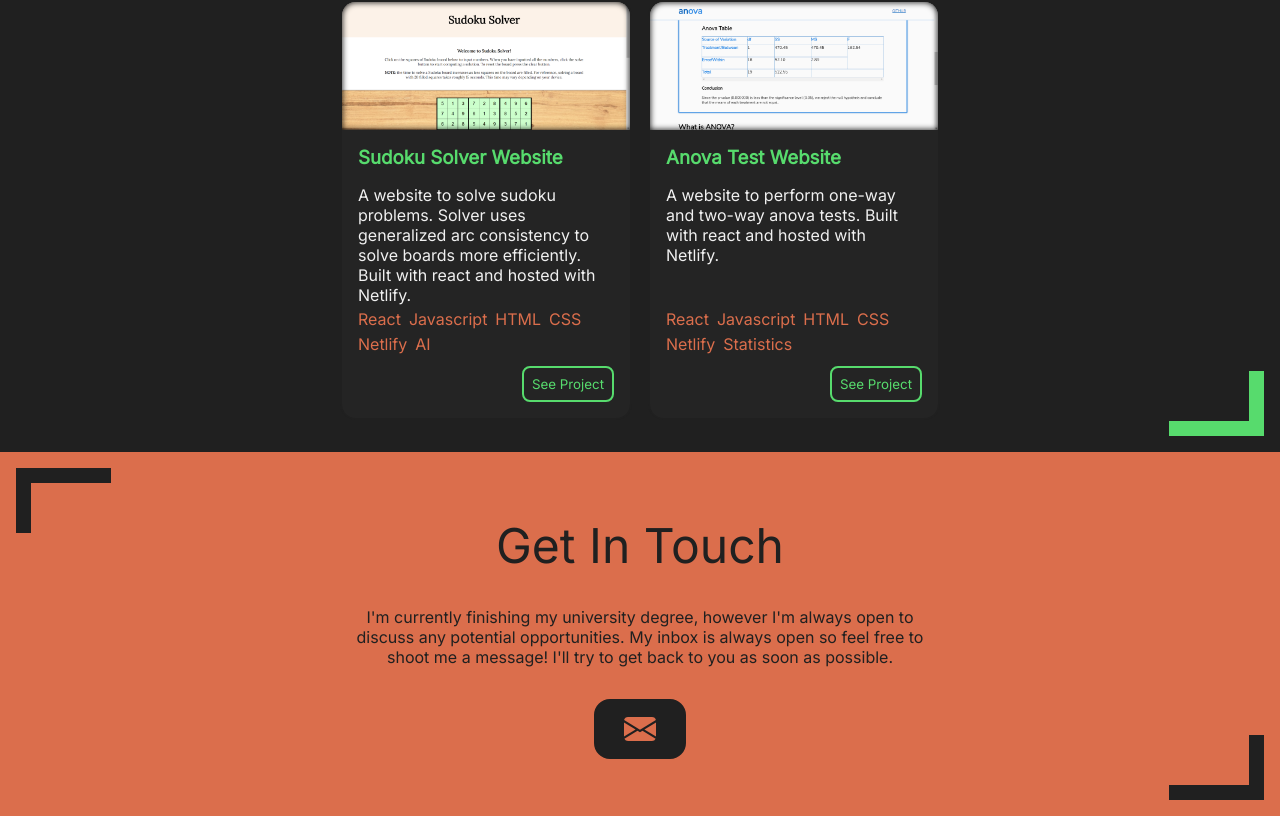
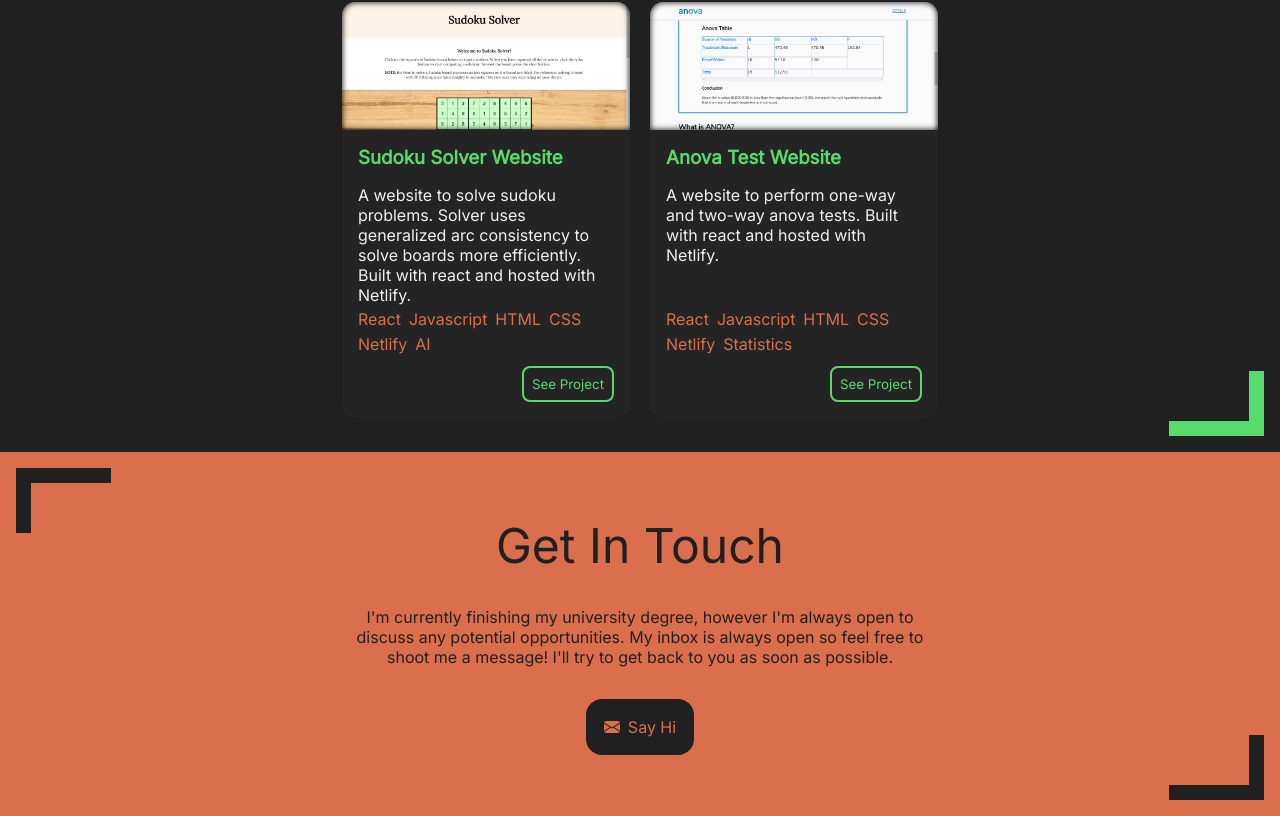
Before and after one commit to mgiann2/PortfolioWebsite, a Vue app: page / in a window 1280 px wide. Shown: the part 1447-2263 px from the top of the page. Built offline with nearby package versions, Linux system fonts and the light colour scheme.

Commit message:
Modified email button

```diff
--- a/src/components/ContactContainer.vue
+++ b/src/components/ContactContainer.vue
@@ -11,9 +11,10 @@ import FadeInContainer from './FadeInContainer.vue';
             <div style="display: flex; justify-content: center;">
                 <abbr title="Get In Touch">
                     <a class="contact-btn" href="mailto:matteogiannone24@gmail.com" rel="noopener noreferrer">
-                        <svg xmlns="http://www.w3.org/2000/svg" width="32" height="32" fill="currentColor" class="bi bi-envelope-fill" viewBox="0 0 16 16">
+                        <svg xmlns="http://www.w3.org/2000/svg" width="16" height="16" fill="currentColor" style="margin-right: 0.5rem;" viewBox="0 0 16 16">
                             <path d="M.05 3.555A2 2 0 0 1 2 2h12a2 2 0 0 1 1.95 1.555L8 8.414.05 3.555ZM0 4.697v7.104l5.803-3.558L0 4.697ZM6.761 8.83l-6.57 4.027A2 2 0 0 0 2 14h12a2 2 0 0 0 1.808-1.144l-6.57-4.027L8 9.586l-1.239-.757Zm3.436-.586L16 11.801V4.697l-5.803 3.546Z"/>
                         </svg>
+                        Say Hi
                     </a>
                 </abbr>
             </div>
@@ -33,7 +34,7 @@ import FadeInContainer from './FadeInContainer.vue';
         align-items: center;
         justify-content: center;
         margin: 1rem 0;
-        padding: 0.75rem 1.75rem;
+        padding: 1rem 1rem;
         border-radius: 1rem;
         border: solid var(--black) 2px;
         text-decoration: none;
```
